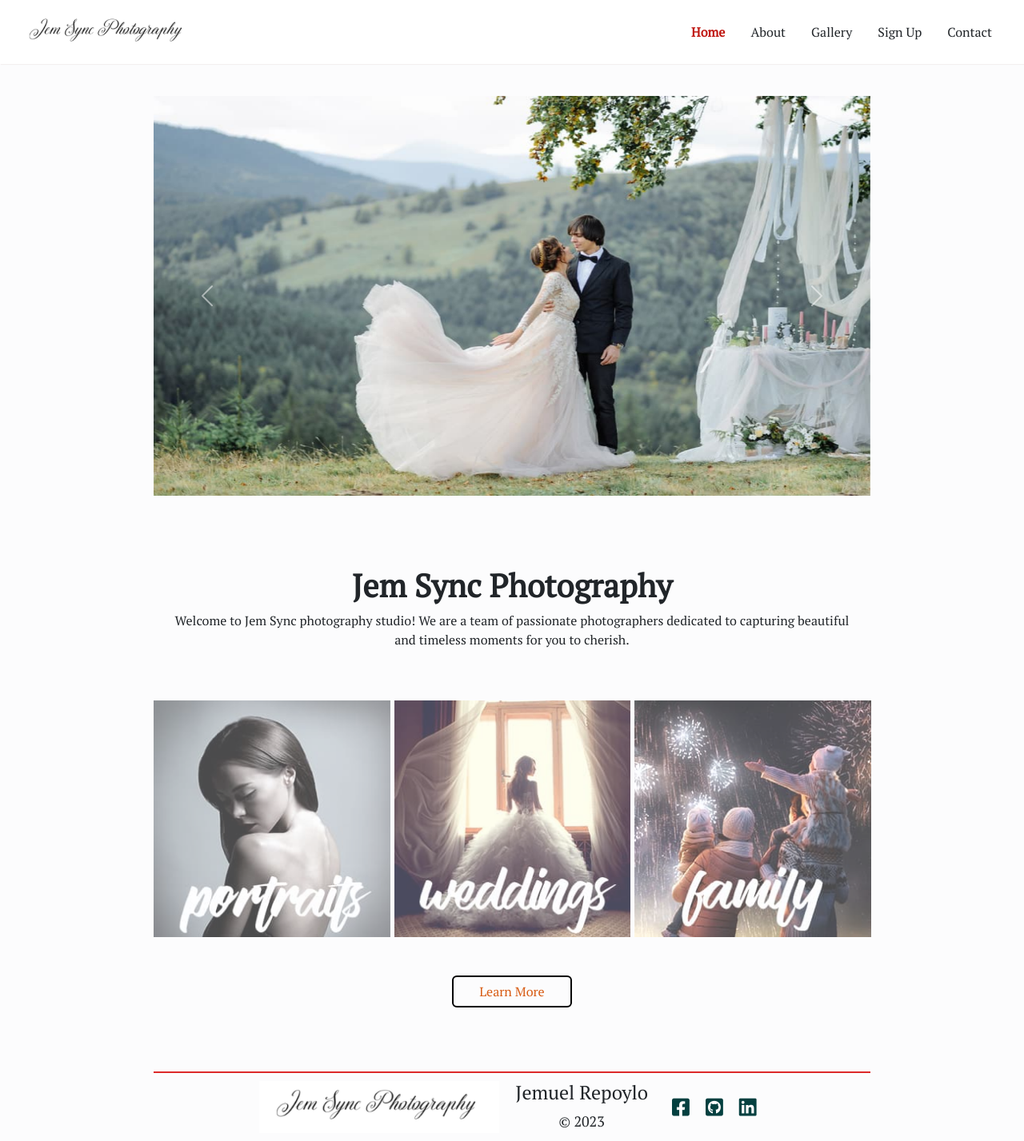
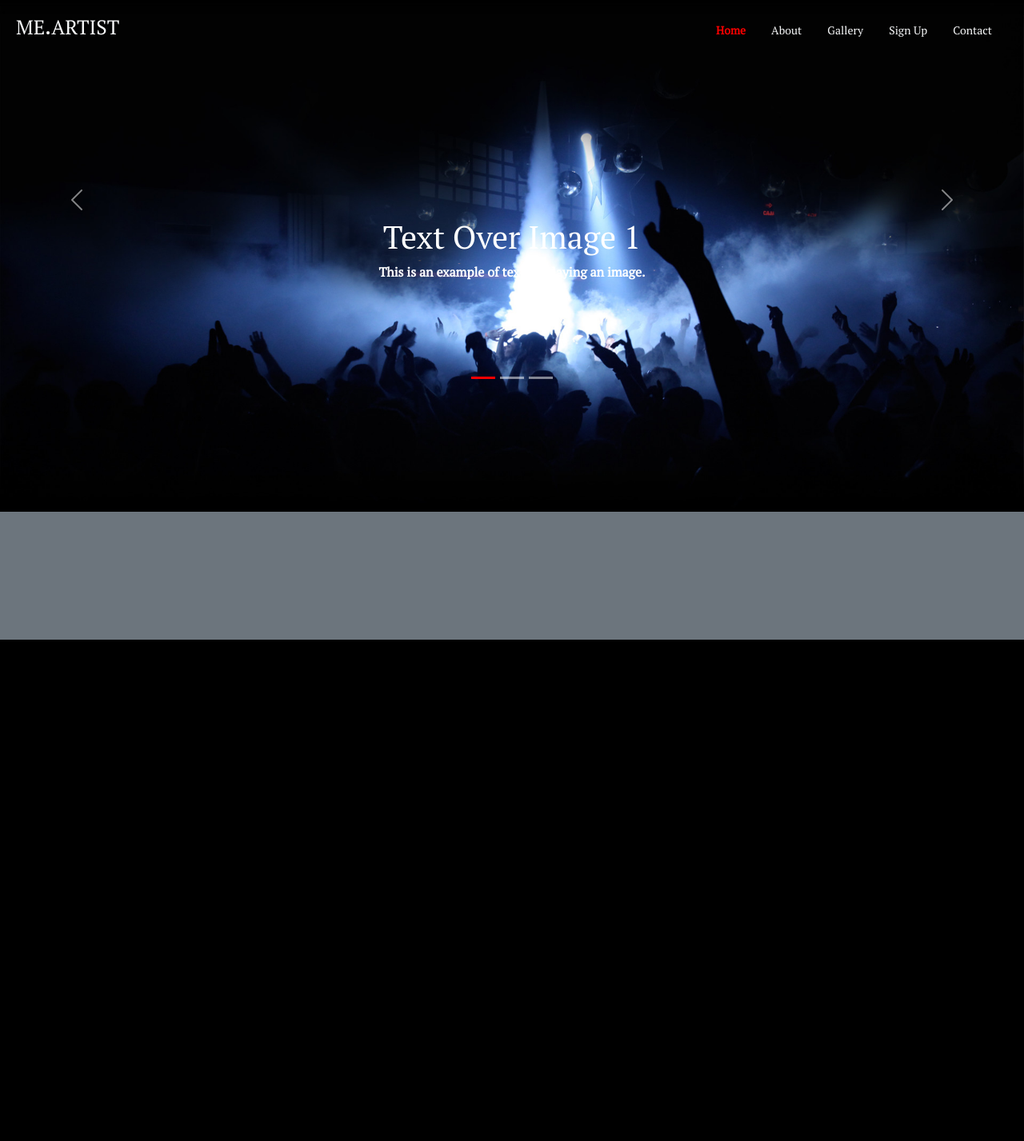
Before and after one commit to syjem/me.artist, a Flask app: page / in a window 1280 px wide. Shown: the whole page at 80% size. After the commit the page ends 800 px from the top, so only its background shows below. Run offline with Flask 3, Linux system fonts and the light colour scheme.

Commit message:
i'm tired

```diff
--- a/static/css/styles.css
+++ b/static/css/styles.css
@@ -10,9 +10,36 @@ body {
 }
 
 header {
-    box-shadow: 1px 1px 1px rgb(244, 240, 240);
     z-index: 10;
-    background-color: white;
+    background-color: transparent;
+    top: 0;
+    left: 0;
+    right: 0;
+    transition: background-color 0.3s ease-in-out;
+}
+
+.navbar-brand h1 {
+    font-size: 25px !important;
+}
+
+.nav-link {
+    font-size: 14px;
+    line-height: 20px;
+    letter-spacing: normal;
+}
+
+.nav-link:hover {
+    color: #f00 !important;
+    transition: color 0.3s ease-in-out;
+}
+
+.span-brand {
+    display: inline-block;
+    width: 4px;
+    height: 4px;
+    background-color: #fff;
+    border-radius: 50%;
+    margin: 0 2px;
 }
 
 .avatar {
@@ -31,8 +58,9 @@ header {
 }
 
 .active {
-    color: rgb(192, 25, 19) !important;
+    color: #f00 !important;
     font-weight: 700;
+    transition: color 0.3s ease-in-out;
 }
 
 .main {
@@ -40,24 +68,70 @@ header {
     justify-content: center;
     align-items: center;
     flex-direction: column;
-    margin: 80px auto;
     width: 100%;
 }
 
 .carousel {
-    width: 70%;
+    width: 100%;
     height: 500px !important;
-    margin: 40px auto;
 }
 
-.carousel-item {
+.carousel-inner {
+    transition: transform 0.5s ease-in-out; /* Add transition property with desired duration and easing */
+}
+
+.carousel-indicators button {
+    background-color: #f00;
+    opacity: 0.5;
+  }
+
+.carousel-indicators button.active {
+    background-color: #f00;
+    opacity: 1;
+}
+
+.carousel-image {
     width: 100% !important;
     height: 100% !important;
+    background-image: url(../imgs/bg-image.png);
+    background-size: cover;
+    background-repeat: no-repeat;
+    background-position: center center;
 }
+
+.image-container {
+    position: relative;
+    height: 80vh;
+    background-size: cover;
+    background-repeat: no-repeat;
+    background-position: center center;
+  }
+
+  .text-overlay {
+    position: absolute;
+    top: 50%;
+    left: 50%;
+    transform: translate(-50%, -50%);
+    text-align: center;
+    color: #fff;
+  }
+
+.image-1 {
+    background-image: url('../imgs/bg-image.png');
+  }
+
+  .image-2 {
+    background-image: url('../imgs/dark\ music.png');
+  }
+
+  .image-3 {
+    background-image: url('../imgs/pexels-photo-lights1.jpg');
+  }
+
 
 .slide-images {
     width: 100%;
-    height: 500px;
+    height: 600px !important;
 }
 
 .main-intro {
@@ -151,6 +225,11 @@ footer div {
 
 .footer-logo-img {
     width: 300px;
+}
+
+.footer-logo a {
+    text-decoration: none;
+    color: black;
 }
 
 
--- /dev/null
+++ b/static/js/script.js
@@ -0,0 +1,9 @@
+const header = document.getElementById('header');
+
+window.addEventListener('scroll', function() {
+  if (window.pageYOffset > 0) {
+    header.style.backgroundColor = '#282834'; // Change background color as you desire
+  } else {
+    header.style.backgroundColor = 'transparent';
+  }
+});
--- a/templates/index.html
+++ b/templates/index.html
@@ -6,18 +6,37 @@
 {% block main %}
 
 <div id="carouselEx" class="carousel slide" data-bs-ride="carousel">
+    <!-- Indicators -->
+    <div class="carousel-indicators">
+        <button type="button" data-bs-target="#carouselEx" data-bs-slide-to="0" class="active" aria-current="true" aria-label="Slide 1"></button>
+        <button type="button" data-bs-target="#carouselEx" data-bs-slide-to="1" aria-label="Slide 2"></button>
+        <button type="button" data-bs-target="#carouselEx" data-bs-slide-to="2" aria-label="Slide 3"></button>
+    </div>
+
     <div class="carousel-inner">
       <div class="carousel-item active">
-            <img class="slide-images d-block w-100" src="static/imgs/wed2.jpg" alt="Wedding">
+        <div class="image-container image-1">
+          <div class="text-overlay">
+            <h1>Text Over Image 1</h1>
+            <p>This is an example of text overlaying an image.</p>
+          </div>
+        </div>
       </div>
       <div class="carousel-item">
-            <img class="slide-images d-block w-100" src="static/imgs/s4.jpg" alt="Portrait">
+        <div class="image-container image-2">
+          <div class="text-overlay">
+            <h1>Text Over Image 2</h1>
+            <p>This is an example of text overlaying an image.</p>
+          </div>
+        </div>
       </div>
       <div class="carousel-item">
-            <img class="slide-images d-block w-100" src="static/imgs/fam8.jpg" alt="Family">
+        <div class="image-container image-3">
+          <div class="text-overlay">
+            <h1>Text Over Image 3</h1>
+            <p>This is an example of text overlaying an image.</p>
           </div>
-            <div class="carousel-item">
-            <img class="slide-images d-block w-100" src="static/imgs/pexels-photo-background.jpg" alt="Family">
+        </div>
       </div>
     </div>
     <button class="carousel-control-prev" type="button" data-bs-target="#carouselEx" data-bs-slide="prev">
@@ -29,17 +48,6 @@
       <span class="visually-hidden">Next</span>
     </button>
 </div>
-    <div class="main-intro container-fluid mt-5 text-center">
-        <h1 class="font-weight-md">Jem Sync Photography</h1>
-        <p class="text-center">
-            Welcome to Jem Sync photography studio! We are a team of passionate photographers dedicated to capturing beautiful and timeless moments for you to cherish.
-        </p>
-    </div>
-    <div class="main-intro container-fluid mt-5 main-imgs-container">
-        <img class="img-fluid main-img" src="static/imgs/portrait.jpg" alt="Portrait">
-        <img class="img-fluid main-img" src="static/imgs/wedding.jpg" alt="Wedding">
-        <img class="img-fluid main-img" src="static/imgs/family.jpg" alt="Family">
-    </div>
-        <a href="{{ url_for('about') }}" class="btn mt-5">Learn More</a>
+
 
 {% endblock %}
--- a/templates/layout.html
+++ b/templates/layout.html
@@ -24,24 +24,24 @@
         <!-- Favicon -->
         <link rel="icon" href="static/imgs/favicon.jpg">
 
-        <title>Jem Sync Photography | {% block title %} {% endblock %}</title>
+        <title>{% block title %} {% endblock %}</title>
     </head>
-    <body class="bg-light-subtle">
-        <header class="container-fluid fixed-top">
-            <nav class="p-2 container-fluid navbar navbar-expand-sm justify-content-sm-center">
-                <a class="navbar-brand" href="{{ url_for('home') }}">
-                    <img class="img-fluid avatar" src="static/imgs/avatar.png" alt="Brand">
+    <body class="bg-secondary">
+        <header class="container-fluid fixed-top" id="header">
+            <nav class="p-2 container-fluid navbar navbar-expand-sm justify-content-sm-center text-light">
+                <a class="navbar-brand text-light" href="{{ url_for('home') }}">
+                    <h1>ME<div class="span-brand"></div>ARTIST</h1>
                 </a>
-                <button title="Menu" class="navbar-toggler text-bg-danger" type="button" data-bs-toggle="collapse" data-bs-target="#collapsibleNavbar">
+                <button title="Menu" class="navbar-toggler text-light" type="button" data-bs-toggle="collapse" data-bs-target="#collapsibleNavbar">
                     <span class="navbar-toggler-icon"></span>
                 </button>
                 <div class="collapse navbar-collapse" id="collapsibleNavbar">
                     <ul class="navbar-nav p-1 list-unstyled">
-                        <li class="p-2 nav-item"><a class="home nav-link text-dark {% if request.path == url_for('home') %}active{% endif %}" href="{{ url_for('home') }}">Home</a></li>
-                        <li class="p-2 nav-item"><a class="about nav-link text-dark {% if request.path == url_for('about') %}active{% endif %}" href="{{ url_for('about') }}">About</a></li>
-                        <li class="p-2 nav-item"><a class="gallery nav-link text-dark {% if request.path == url_for('gallery') %}active{% endif %}" href="{{ url_for('gallery') }}">Gallery</a></li>
-                        <li class="p-2 nav-item"><a class="signup nav-link text-dark {% if request.path == url_for('signup') %}active{% endif %}" href="{{ url_for('signup') }}">Sign Up</a></li>
-                        <li class="p-2 nav-item"><a class="contact nav-link text-dark {% if request.path == url_for('contact') %}active{% endif %}" href="{{ url_for('contact') }}">Contact</a></li>
+                        <li class="p-2 nav-item"><a class="home nav-link text-light {% if request.path == url_for('home') %}active{% endif %}" href="{{ url_for('home') }}">Home</a></li>
+                        <li class="p-2 nav-item"><a class="about nav-link text-light {% if request.path == url_for('about') %}active{% endif %}" href="{{ url_for('about') }}">About</a></li>
+                        <li class="p-2 nav-item"><a class="gallery nav-link text-light {% if request.path == url_for('gallery') %}active{% endif %}" href="{{ url_for('gallery') }}">Gallery</a></li>
+                        <li class="p-2 nav-item"><a class="signup nav-link text-light {% if request.path == url_for('signup') %}active{% endif %}" href="{{ url_for('signup') }}">Sign Up</a></li>
+                        <li class="p-2 nav-item"><a class="contact nav-link text-light {% if request.path == url_for('contact') %}active{% endif %}" href="{{ url_for('contact') }}">Contact</a></li>
                     </ul>
                 </div>
             </nav>
@@ -51,10 +51,10 @@
 
             {% endblock %}
         </main>
-        <footer class="footer-container">
+        <!-- <footer class="footer-container">
             <div class="footer-logo">
                 <a href="{{ url_for('home') }}">
-                    <img class="footer-logo-img" src="static/imgs/avatar.png" alt="Logo">
+                    <h1>ME<div class="span-brand"></div>ARTIST</h1>
                 </a>
             </div>
             <div class="footer-credits">
@@ -72,6 +72,7 @@
                     <i class="fa-brands fa-linkedin"></i>
                 </a>
             </div>
-        </footer>
+        </footer> -->
+        <script src="static/js/script.js"></script>
     </body>
 </html>
```
Also changed, not shown: static/imgs/bg-image.png (added), static/imgs/dark music.png (added). Lines whose indentation alone changed are shown as unchanged.
